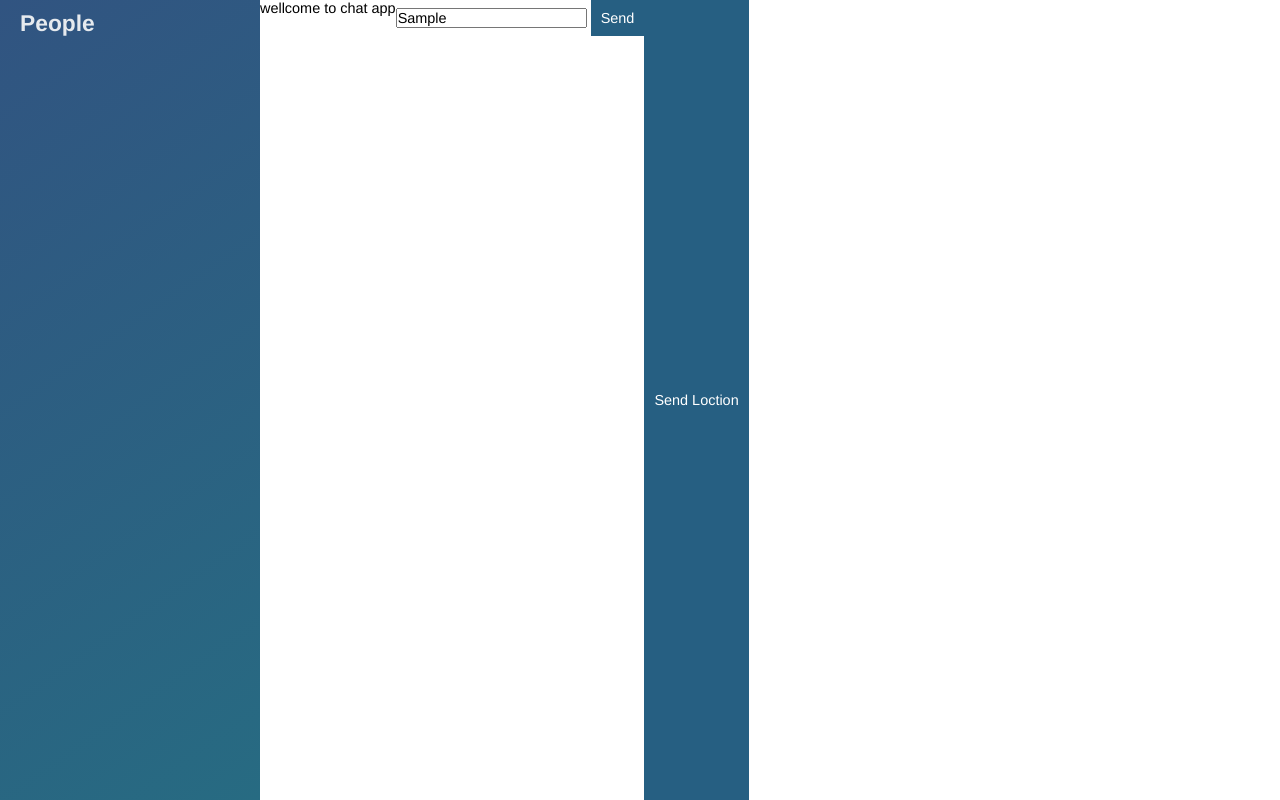
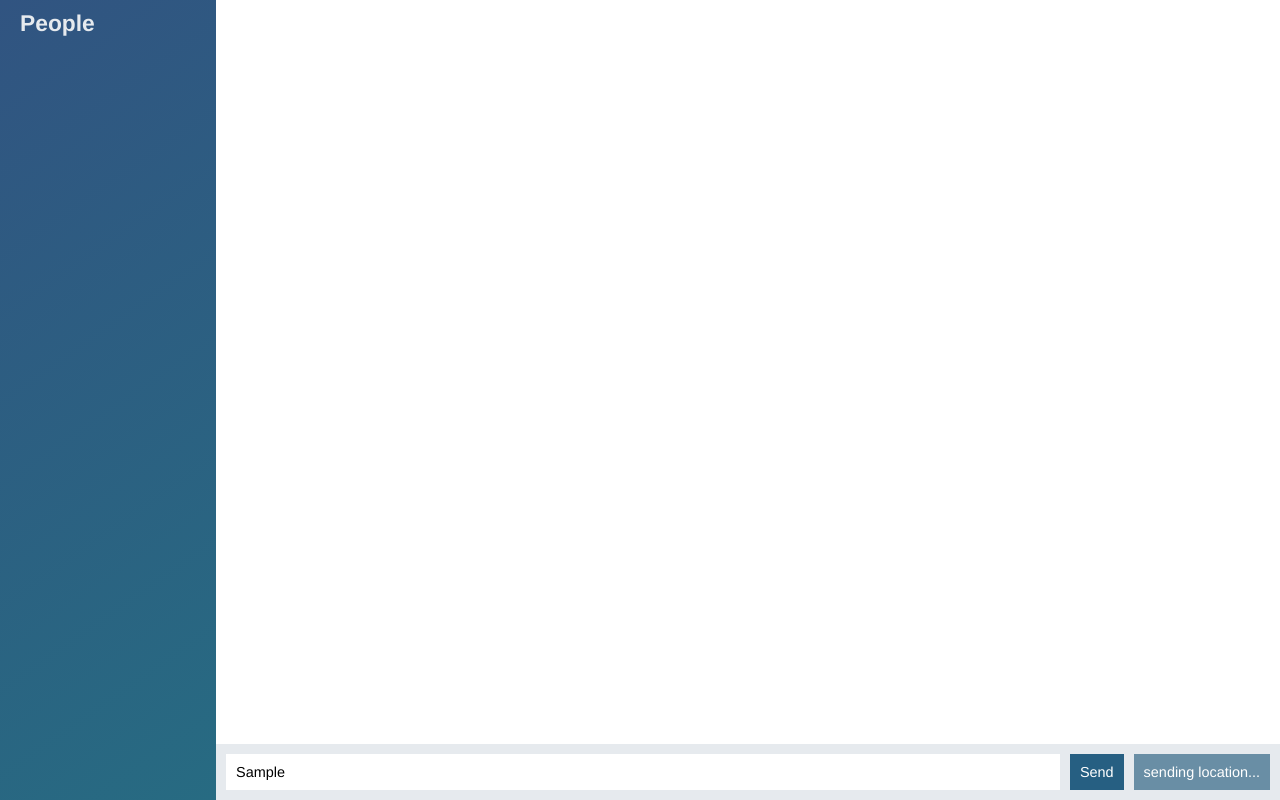
Before and after one commit to Akhilreddy511/node-course-2-chat-app, a website: page public/index.html in a window 1280 px wide. Both pictures are taken after typing "Sample" into the empty fields and a click on the button "Send Loction". Drawn offline with nearby package versions, Linux system fonts and the light colour scheme; no server answers.

Commit message:
completed styling

```diff
--- a/public/index.html
+++ b/public/index.html
@@ -11,16 +11,20 @@
             <div id="users"></div>
         </div>
 
-        <p>wellcome to chat app</p>
 
 
-             <ol id="messages"></ol>
+        <div class="chat__main">
+                <ol id="messages" class="chat__messages"></ol>
 
-        <form id="message-form">
-            <input name="message" type="text" placeholder="message">
-            <button>Send </button>
-        </form>
-        <button id="send-location">Send Loction</button>
+                <div class="chat__footer">
+                        <form id="message-form">
+                                <input name="message" type="text" placeholder="message" autofocus autocomplete="off">
+                                <button>Send </button>
+                            </form>
+                            <button id="send-location">Send Loction</button>
+                </div>
+        </div>
+
 
         <script src="/socket.io/socket.io.js"></script>
         <script src="./js/lib/jquery-3.3.1.min.js"></script>
--- a/public/js/index.js
+++ b/public/js/index.js
@@ -15,9 +15,7 @@ socket.on('newEmail',function(email){
 
 socket.on('newMessage',(message)=>{
     console.log('newMessage',message);
-
     var li = jQuery('<li></li>');
-
     li.text(`${message.from}: ${message.text} `);
 
     jQuery('#messages').append(li);
@@ -26,12 +24,12 @@ socket.on('newMessage',(message)=>{
 socket.on('newLocationMessage',(message)=>{
     console.log(message);
     var li = jQuery('<li></li>');
-debugger;
+
     var a = jQuery('<a target="_blank">My current Location</a>');
 
     li.text(`${message.from}:`);
     a.attr('href',message.url);
-    debugger;
+
     li.append(a);
     jQuery('#messages').append(li);
 
@@ -41,11 +39,13 @@ debugger;
 jQuery('#message-form').on('submit',function(e){
     e.preventDefault();
 
+    var messageTextBox =jQuery('[name=message]');
+
     socket.emit('createMessage',{
         from:'User',
-        text: jQuery('[name=message]').val()
+        text: messageTextBox.val()
     },function(){
-
+        messageTextBox.val('')
     })
 })
 
@@ -54,8 +54,10 @@ locationButton.on('click',function(){
     if(!navigator.geolocation){
         return alert('Geoloction not supported by your browser.');
     }
+    locationButton.attr('disabled','disabled').text('sending location...');
+
     navigator.geolocation.getCurrentPosition(function(position){
-        debugger;
+      locationButton.removeAttr('disabled').text('send location');
         console.log(position);
         socket.emit('createLocationMessage',{
             latitude:position.coords.latitude,
@@ -63,6 +65,7 @@ locationButton.on('click',function(){
         });
         debugger;
     },function(){
+        locationButton.removeAttr('disabled').text('send location');
         alert('unable to fetch the location');
     })
 })
```
